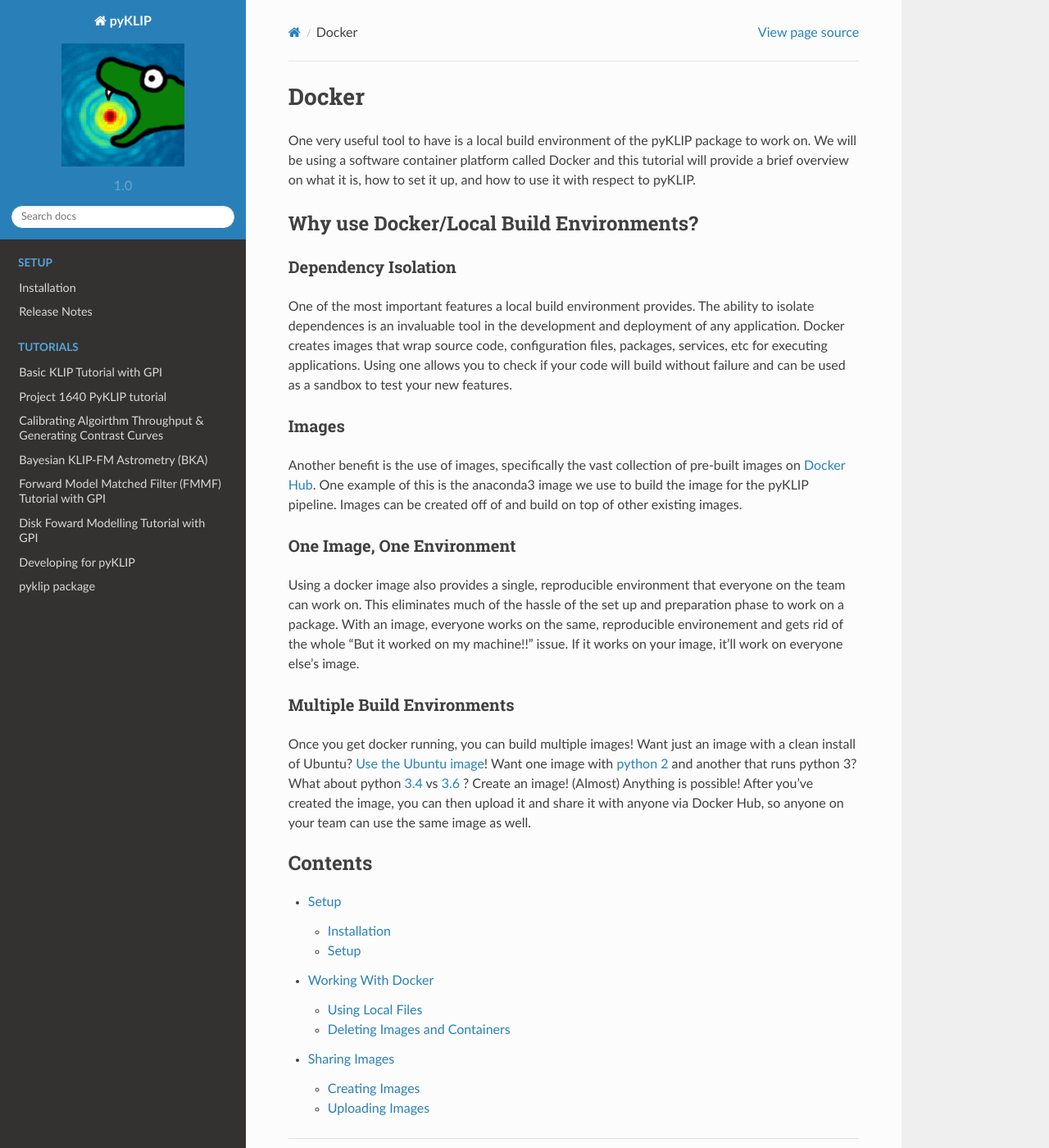
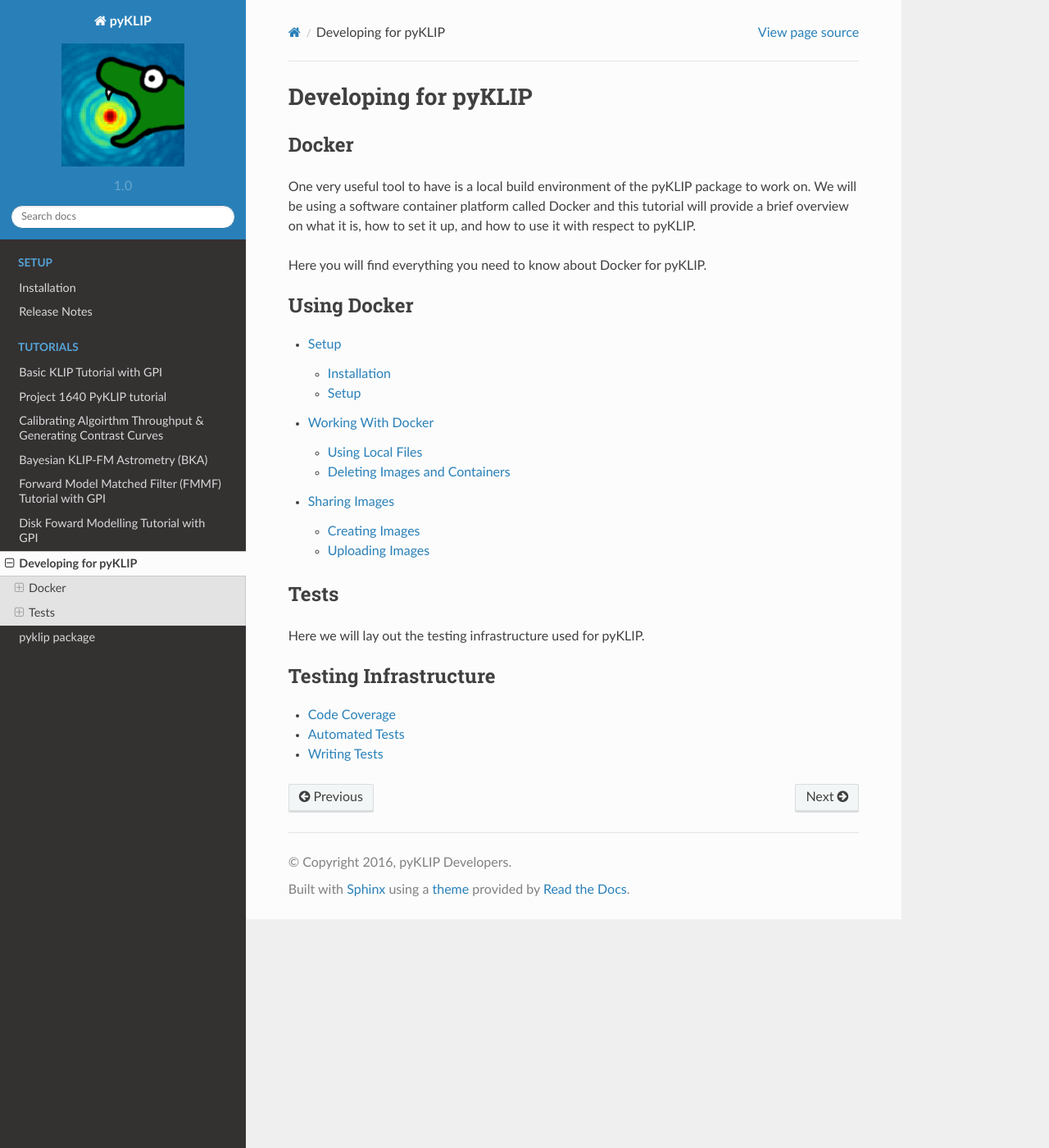
Before and after one commit to UCSB-Exoplanet-Polarimetry-Lab/pyKLIP_NMFJAX, a Sphinx documentation site: the page built from docs/source/developing/index.rst, in a window 1280 px wide and 1400 px high. Shown: the whole window at 82% size. Built offline with Sphinx 7.4.7 and the Read the Docs theme 2.0.0, drawn with Linux system fonts in a browser that asks for light colours; pages that are not in the unit, such as notebooks, are missing from menus.

Commit message:
Subfolders for developing docs created and put under main index file as well as initialized some subpages for automated tests, coverage, and writing tests.

```diff
--- a/docs/source/conf.py
+++ b/docs/source/conf.py
@@ -14,7 +14,7 @@
 
 import sys
 import os
-import mock
+import unittest.mock as mock
 
 # If extensions (or modules to document with autodoc) are in another directory,
 # add these directories to sys.path here. If the directory is relative to the
--- /dev/null
+++ b/docs/source/developing/automated.rst
@@ -0,0 +1,5 @@
+.. _automated-label:
+
+Automated Tests
+===============
+Here we will go over automated tests.
--- /dev/null
+++ b/docs/source/developing/coverage.rst
@@ -0,0 +1,5 @@
+.. _coverage-label:
+
+Code Coverage
+=============
+Here we will go over code coverage.
--- a/docs/source/developing/index.rst
+++ b/docs/source/developing/index.rst
@@ -1,33 +1,32 @@
 .. _docker-stuff:
 
+Developing for pyKLIP
+=====================
+
 Docker
-==================================
-One very useful tool to have is a local build environment of the pyKLIP package to work on. We will be using a software container platform called Docker and this tutorial will provide a brief overview on what it is, how to set it up, and how to use it with respect to pyKLIP.
+~~~~~~
+One very useful tool to have is a local build environment of the pyKLIP package to work on.
+We will be using a software container platform called Docker and this tutorial will provide a brief overview on what it
+is, how to set it up, and how to use it with respect to pyKLIP.
 
-Why use Docker/Local Build Environments?
-~~~~~~~~~~~~~~~~~~~~~~~~~~~~~~~~~~~~~~~~
-
-Dependency Isolation
-^^^^^^^^^^^^^^^^^^^^
-One of the most important features a local build environment provides. The ability to isolate dependences is an invaluable tool in the development and deployment of any application. Docker creates images that wrap source code, configuration files, packages, services, etc for executing applications. Using one allows you to check if your code will build without failure and can be used as a sandbox to test your new features.
-
-Images
-^^^^^^
-Another benefit is the use of images, specifically the vast collection of pre-built images on `Docker Hub <https://hub.docker.com/>`__. One example of this is the anaconda3 image we use to build the image for the pyKLIP pipeline. Images can be created off of and build on top of other existing images.
-
-One Image, One Environment
-^^^^^^^^^^^^^^^^^^^^^^^^^^
-Using a docker image also provides a single, reproducible environment that everyone on the team can work on. This eliminates much of the hassle of the set up and preparation phase to work on a package. With an image, everyone works on the same, reproducible environement and gets rid of the whole "But it worked on my machine!!" issue. If it works on your image, it'll work on everyone else's image.
-
-Multiple Build Environments
-^^^^^^^^^^^^^^^^^^^^^^^^^^^
-Once you get docker running, you can build multiple images! Want just an image with a clean install of Ubuntu? `Use the Ubuntu image <https://hub.docker.com/_/ubuntu/>`__! Want one image with `python 2 <https://hub.docker.com/r/continuumio/anaconda/>`__ and another that runs python 3? What about python `3.4 <https://hub.docker.com/r/continuumio/anaconda3/builds/bae8pwnyl7fqhxk2zvkan4c/>`__ vs `3.6 <https://hub.docker.com/r/continuumio/anaconda3/>`__ ? Create an image! (Almost) Anything is possible! After you've created the image, you can then upload it and share it with anyone via Docker Hub, so anyone on your team can use the same image as well.
-
+Here you will find everything you need to know about Docker for pyKLIP.
 
 .. toctree::
    :maxdepth: 2
-   :caption: Contents
+   :caption: Using Docker
 
    setup
    using
    sharing
+
+Tests
+~~~~~
+Here we will lay out the testing infrastructure used for pyKLIP.
+
+.. toctree::
+   :maxdepth: 2
+   :caption: Testing Infrastructure
+
+   coverage
+   automated
+   writing
--- /dev/null
+++ b/docs/source/developing/writing.rst
@@ -0,0 +1,5 @@
+.. _writing-label:
+
+Writing Tests
+=============
+Here we will go over writing your own tests.
--- a/docs/source/index.rst
+++ b/docs/source/index.rst
@@ -69,9 +69,8 @@
    bka
    fmmf_gpi
    diskfm_gpi
-   developing
+   developing/index
    pyklip
-   delevoping/index
 
 
 
```
